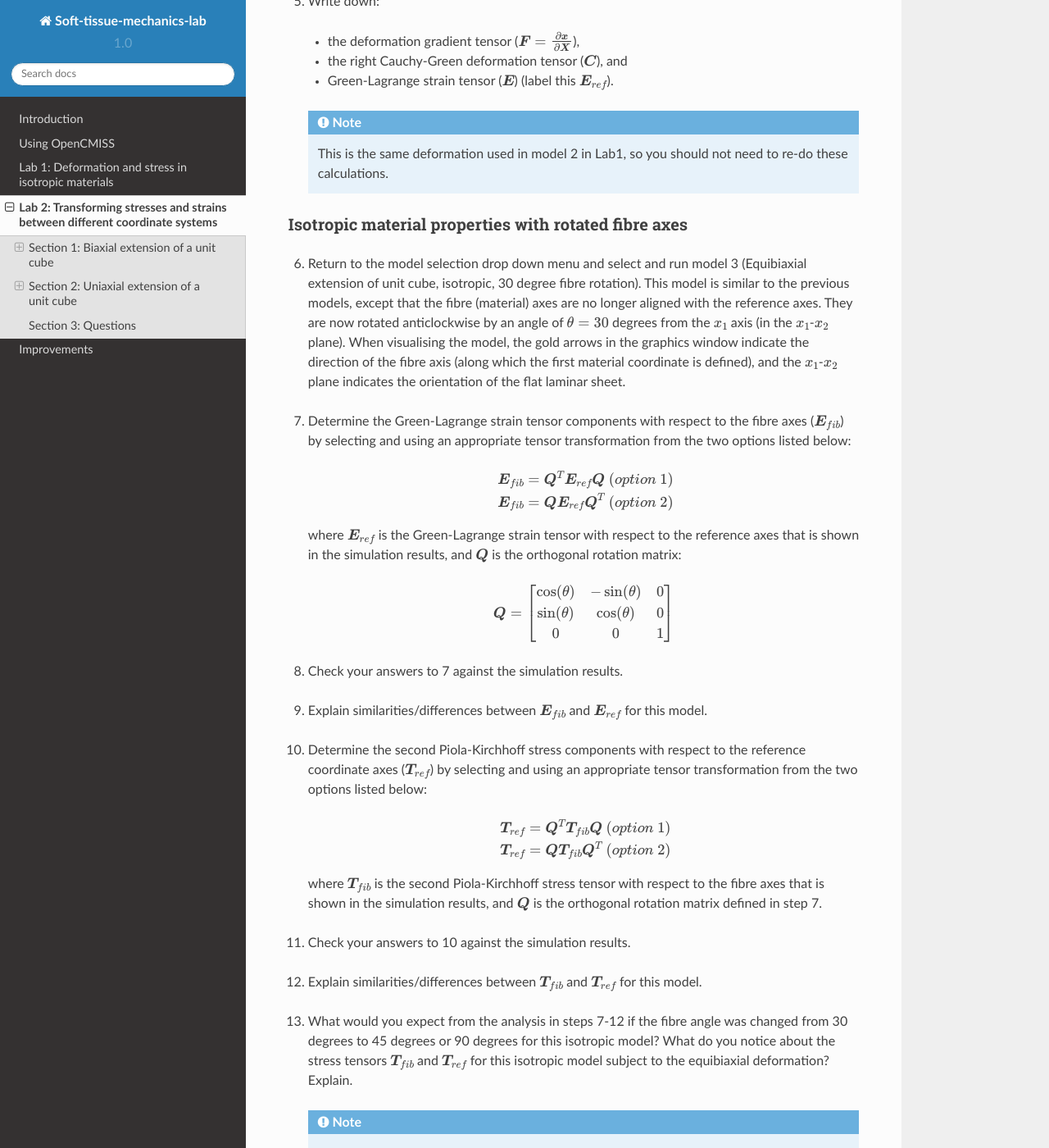
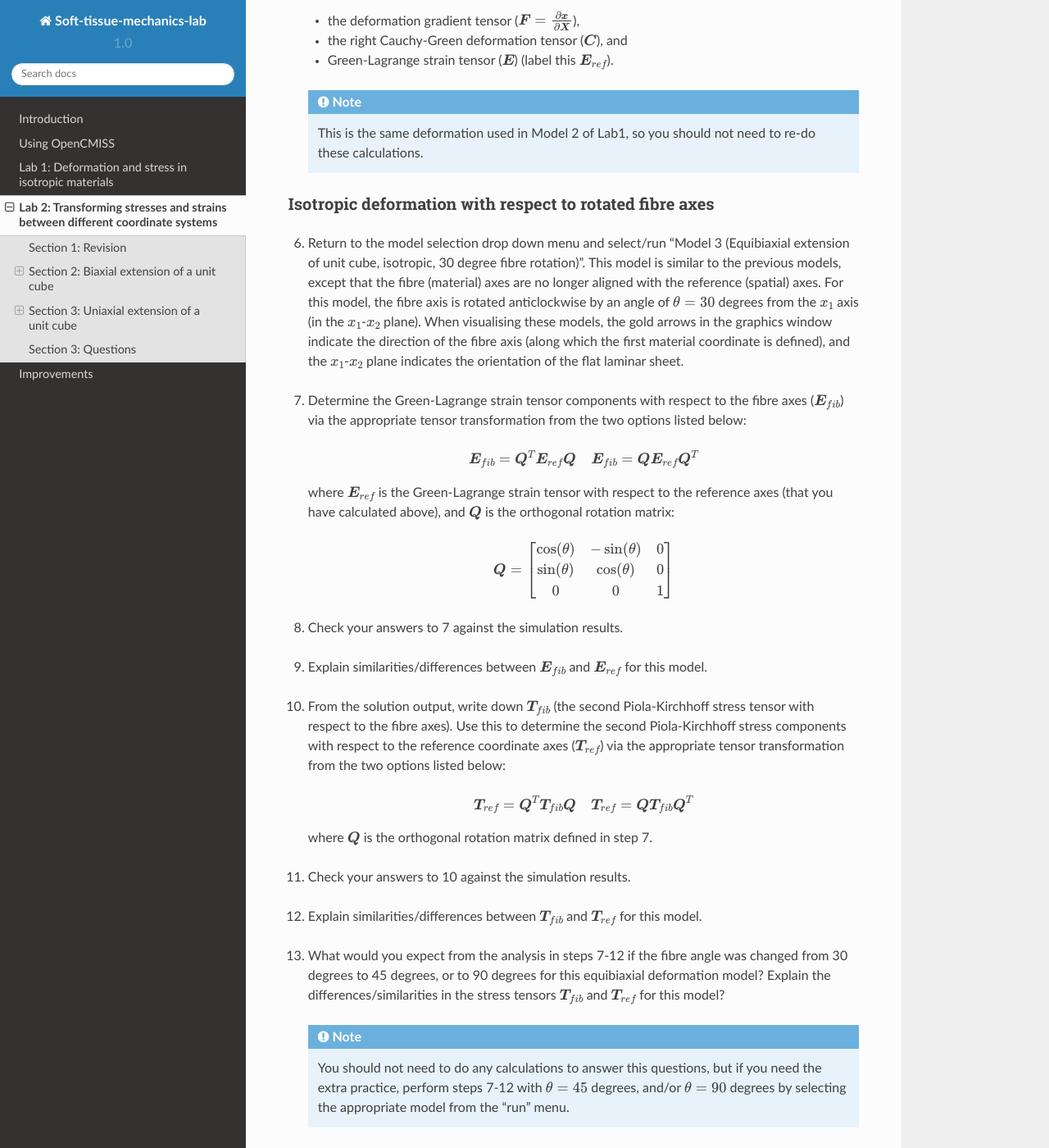
Before and after one commit to mpnash/soft-tissue-mechanics-labs, a Sphinx documentation site: the page built from docs/source/lab2.rst, in a window 1280 px wide and 1400 px high, scrolled down 1633 px. Shown: the whole window at 82% size. Built offline with Sphinx 7.4.7 and the Read the Docs theme 2.0.0, drawn with Linux system fonts in a browser that asks for light colours; some of the changed text lies outside the part shown.

Commit message:
Update lab2.rst

```diff
--- a/docs/source/lab2.rst
+++ b/docs/source/lab2.rst
@@ -14,10 +14,13 @@ Lab 2: Transforming stresses and strains between different coordinate systems
 
 The objective of this lab is to transform stresses and strains between fibre and reference coordinates. The deformations that will be considered in this lab include equibiaxial and uniaxial extension of an isotropic unit cube.
 
-Before starting this lab, please complete :ref:`Lab 1: Deformation and stress in isotropic materials <lab1>` to familiarise yourself with stress and strain analysis techniques that will be used in this lab.
+===========================================
+Section 1: Revision
+===========================================
+Before starting this lab, please be sure to have completed Section 2 of :ref:`Lab 1: Deformation and stress in isotropic materials <lab1>` to familiarise yourself with stress and strain analysis techniques that will be used in this lab.
 
 ===========================================
-Section 1: Biaxial extension of a unit cube
+Section 2: Biaxial extension of a unit cube
 ===========================================
 
 1. Start OpenCMISS and load Lab2 (described in the :ref:`Starting OpenCMISS <starting-OpenCMISS>` section).
@@ -38,7 +41,7 @@ Section 1: Biaxial extension of a unit cube
 
       - the undeformed (reference) configuration of the unit cube is shown in red, and
       - the deformed (current) configuration is shown in green (:math:`x_{1}`, :math:`x_{2}`, :math:`x_{3}` components of the deformed coordinates are shown at the corners of the model, (note that in the graphical window, these components are labelled x, y, and z, respectively).
-      - **ignore the gold arrows for now - important later.**
+      - ignore the gold arrows for now - these will be needed later.
 
   The model in the 3D graphics window can be rotated (click-drag-left-mouse button), translated (click-drag-middle-mouse button), or zoomed (click-drag-middle-mouse button).
 
@@ -49,9 +52,7 @@ Section 1: Biaxial extension of a unit cube
 
   .. math::
 
-    x_1 &= \frac{5}{4}X_1\\
-    x_2 &= \frac{5}{4}X_2\\
-    x_3 &= \frac{16}{25}X_3
+    x_1 &= \frac{5}{4}X_1 ~~~~ x_2 &= \frac{5}{4}X_2 ~~~~ x_3 &= \frac{16}{25}X_3
 
 |vspace|
 
@@ -63,27 +64,25 @@ Section 1: Biaxial extension of a unit cube
 
   .. Note::
 
-      This is the same deformation used in model 2 in Lab1, so you should not need to re-do these calculations.
+      This is the same deformation used in Model 2 of Lab1, so you should not need to re-do these calculations.
 
 |vspace|
 
 
-Isotropic material properties with rotated fibre axes
------------------------------------------------------
+Isotropic deformation with respect to rotated fibre axes
+--------------------------------------------------------
 
-6. Return to the model selection drop down menu and select and run model 3 (Equibiaxial extension of unit cube, isotropic, 30 degree fibre rotation). This model is similar to the previous models, except that the fibre (material) axes are no longer aligned with the reference axes. They are now rotated anticlockwise by an angle of :math:`\theta=30` degrees from the :math:`x_{1}` axis (in the :math:`x_{1}`-:math:`x_{2}` plane). When visualising the model, the gold arrows in the graphics window indicate the direction of the fibre axis (along which the first material coordinate is defined), and the :math:`x_{1}`-:math:`x_{2}` plane indicates the orientation of the flat laminar sheet.
+6. Return to the model selection drop down menu and select/run "Model 3 (Equibiaxial extension of unit cube, isotropic, 30 degree fibre rotation)". This model is similar to the previous models, except that the fibre (material) axes are no longer aligned with the reference (spatial) axes. For this model, the fibre axis is rotated anticlockwise by an angle of :math:`\theta=30` degrees from the :math:`x_{1}` axis (in the :math:`x_{1}`-:math:`x_{2}` plane). When visualising these models, the gold arrows in the graphics window indicate the direction of the fibre axis (along which the first material coordinate is defined), and the :math:`x_{1}`-:math:`x_{2}` plane indicates the orientation of the flat laminar sheet.
 
 |vspace|
 
-7. Determine the Green-Lagrange strain tensor components with respect to the fibre axes (:math:`\boldsymbol{E}_{fib}`) by selecting and using an appropriate tensor transformation from the two options listed below:
+7. Determine the Green-Lagrange strain tensor components with respect to the fibre axes (:math:`\boldsymbol{E}_{fib}`) via the appropriate tensor transformation from the two options listed below:
 
   .. math::
 
-    \boldsymbol{E}_{fib} = \boldsymbol{Q}^{T} \boldsymbol{E}_{ref} \boldsymbol{Q}~(option~1)
+    \boldsymbol{E}_{fib} = \boldsymbol{Q}^{T} \boldsymbol{E}_{ref} \boldsymbol{Q} ~~~~ \boldsymbol{E}_{fib} =  \boldsymbol{Q} \boldsymbol{E}_{ref} \boldsymbol{Q}^{T}
 
-    \boldsymbol{E}_{fib} =  \boldsymbol{Q} \boldsymbol{E}_{ref} \boldsymbol{Q}^{T}~(option~2)
-
-  where :math:`\boldsymbol{E}_{ref}` is the Green-Lagrange strain tensor with respect to the reference axes that is shown in the simulation results, and :math:`\boldsymbol{Q}` is the orthogonal rotation matrix:
+  where :math:`\boldsymbol{E}_{ref}` is the Green-Lagrange strain tensor with respect to the reference axes (that you have calculated above), and :math:`\boldsymbol{Q}` is the orthogonal rotation matrix:
 
   .. math::
 
@@ -104,15 +103,13 @@ Isotropic material properties with rotated fibre axes
 
 |vspace|
 
-10. Determine the second Piola-Kirchhoff stress components with respect to the reference coordinate axes (:math:`\boldsymbol{T}_{ref}`) by selecting and using an appropriate tensor transformation from the two options listed below:
+10. From the solution output, write down  :math:`\boldsymbol{T}_{fib}` (the second Piola-Kirchhoff stress tensor with respect to the fibre axes).  Use this to determine the second Piola-Kirchhoff stress components with respect to the reference coordinate axes (:math:`\boldsymbol{T}_{ref}`) via the appropriate tensor transformation from the two options listed below:
 
   .. math::
 
-    \boldsymbol{T}_{ref} = \boldsymbol{Q}^{T} \boldsymbol{T}_{fib} \boldsymbol{Q}~(option~1)
+    \boldsymbol{T}_{ref} = \boldsymbol{Q}^{T} \boldsymbol{T}_{fib} \boldsymbol{Q} ~~~~ \boldsymbol{T}_{ref} =  \boldsymbol{Q} \boldsymbol{T}_{fib} \boldsymbol{Q}^{T}
 
-    \boldsymbol{T}_{ref} =  \boldsymbol{Q} \boldsymbol{T}_{fib} \boldsymbol{Q}^{T}~(option~2)
-
-  where :math:`\boldsymbol{T}_{fib}` is the second Piola-Kirchhoff stress tensor with respect to the fibre axes that is shown in the simulation results, and :math:`\boldsymbol{Q}` is the orthogonal rotation matrix defined in step 7.
+  where :math:`\boldsymbol{Q}` is the orthogonal rotation matrix defined in step 7.
 
 |vspace|
 
@@ -124,16 +121,16 @@ Isotropic material properties with rotated fibre axes
 
 |vspace|
 
-13. What would you expect from the analysis in steps 7-12 if the fibre angle was changed from 30 degrees to 45 degrees or 90 degrees for this isotropic model?  What do you notice about the stress tensors :math:`\boldsymbol{T}_{fib}` and :math:`\boldsymbol{T}_{ref}` for this isotropic model subject to the equibiaxial deformation? Explain.
+13. What would you expect from the analysis in steps 7-12 if the fibre angle was changed from 30 degrees to 45 degrees, or to 90 degrees for this equibiaxial deformation model?  Explain the differences/similarities in the stress tensors :math:`\boldsymbol{T}_{fib}` and :math:`\boldsymbol{T}_{ref}` for this model?
 
   .. note::
 
-    You should not need to do any calculations to answer this questions, but if you need the extra practice, perform steps 7-12 with :math:`\theta=45` degrees, and/or :math:`\theta=90` degrees.
+    You should not need to do any calculations to answer this questions, but if you need the extra practice, perform steps 7-12 with :math:`\theta=45` degrees, and/or :math:`\theta=90` degrees by selecting the appropriate model from the "run" menu.
 
 |vspace|
 
 ============================================
-Section 2: Uniaxial extension of a unit cube
+Section 3: Uniaxial extension of a unit cube
 ============================================
 
 1. Consider the uniaxial deformation shown in the figure below, where the fibre (material) axes are aligned with the reference axes (:math:`\theta=0` degrees):
@@ -146,9 +143,7 @@ Section 2: Uniaxial extension of a unit cube
 
   .. math::
 
-    x_1 &= \frac{3}{2}X_1\\
-    x_2 &= \sqrt{\frac{2}{3}}X_2\\
-    x_3 &= \sqrt{\frac{2}{3}}X_3
+    x_1 &= \frac{3}{2}X_1 ~~~~ x_2 &= \sqrt{\frac{2}{3}}X_2 ~~~~ x_3 &= \sqrt{\frac{2}{3}}X_3
 
 |vspace|
 
@@ -160,7 +155,7 @@ Section 2: Uniaxial extension of a unit cube
 
   .. Note::
 
-      This is the same deformation used in model 1 in Lab1, so you should not need to re-do these calculations.
+      This is the same deformation used in Model 1 of Lab1, so you should not need to re-do these calculations.
 
       For this model, the second Piola-Kirchhoff stress tensor with respect to both the reference and fibre axes is:
 
```
